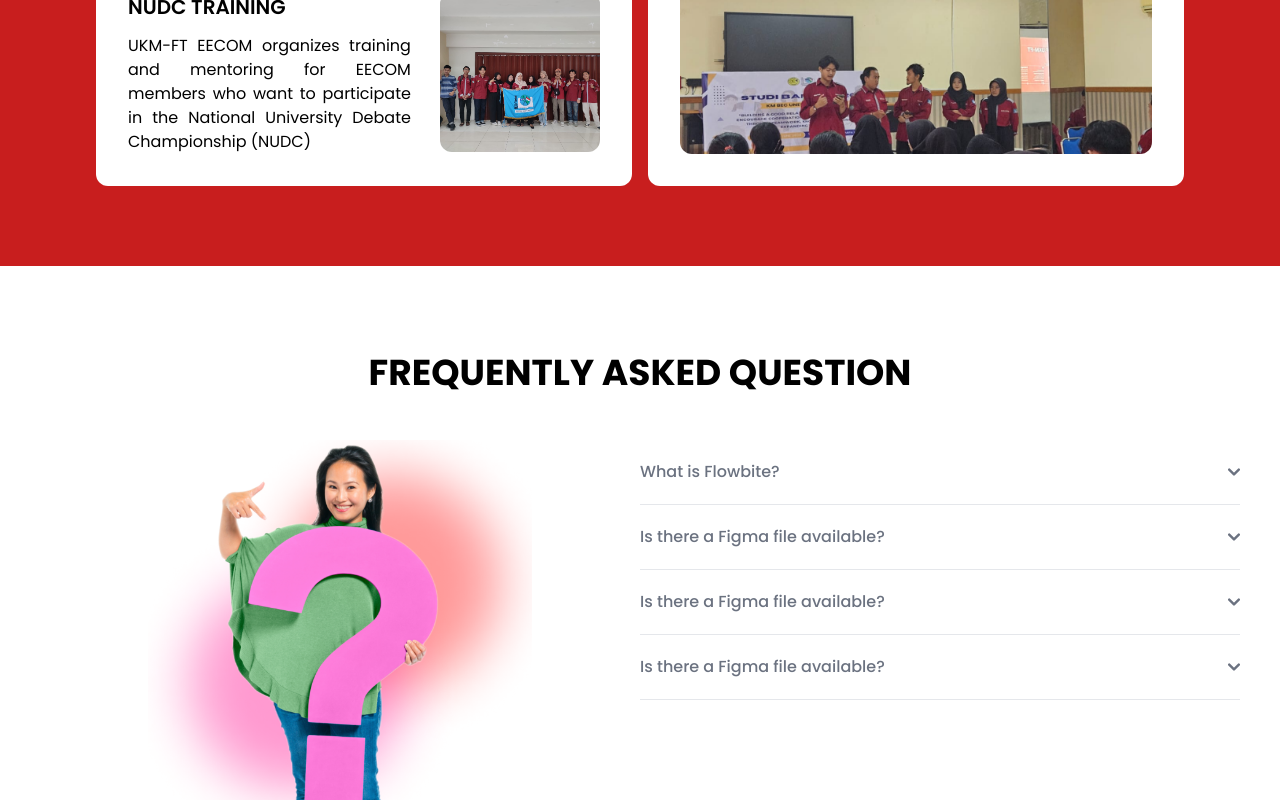
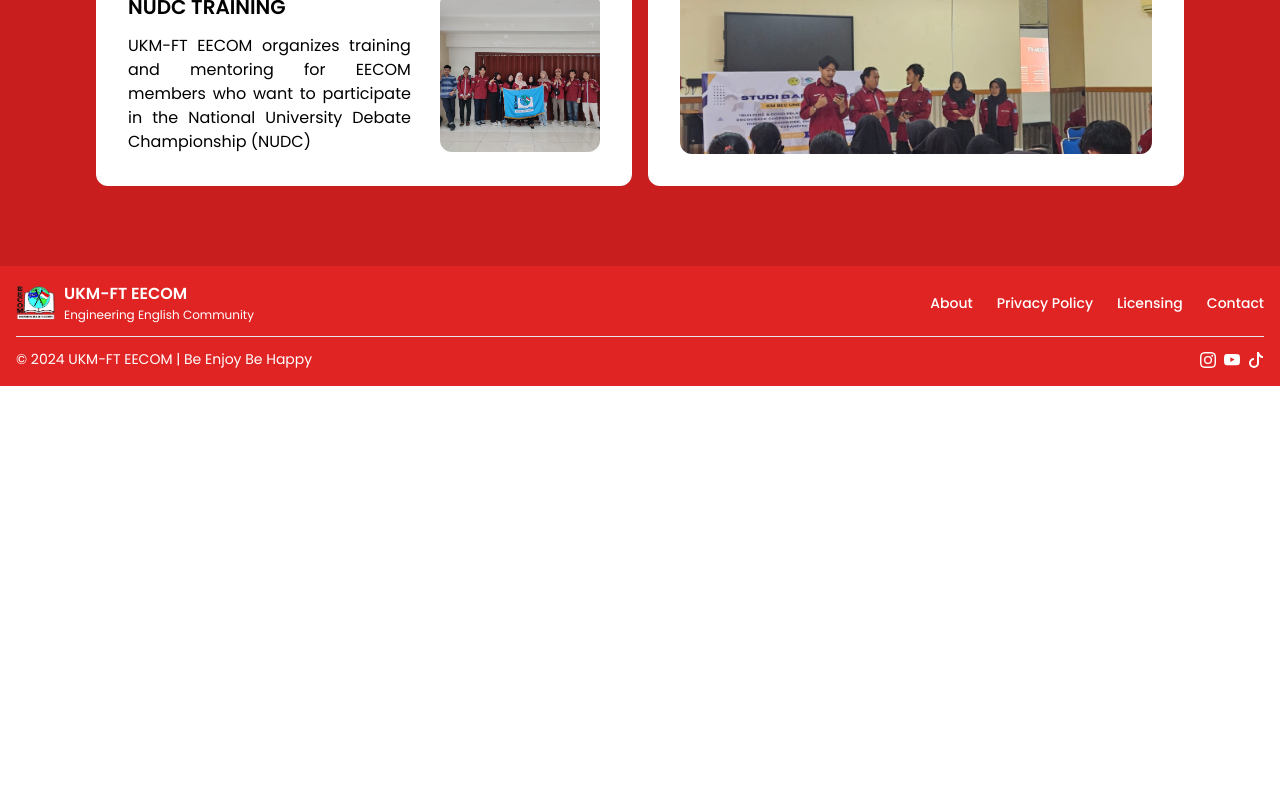
Before and after one commit to dellon10/eecom-blog-fe, a React (Vite) app: page / in a window 1280 px wide. Shown: the part 2000-2800 px from the top of the page. After the commit the page ends 2386 px from the top, so only its background shows below. Built offline with nearby package versions, Linux system fonts and the light colour scheme.

Commit message:
update : hidden faq

```diff
--- a/src/user/homepage/components/faq-section.jsx
+++ b/src/user/homepage/components/faq-section.jsx
@@ -9,7 +9,7 @@ export default function FAQSection() {
   };
 
   return (
-    <section className="bg-white md:px-10 px-4 py-7 md:py-20">
+    <section className="bg-white md:px-10 px-4 py-7 md:py-20 hidden">
       <h1 className="w-full text-center text-2xl md:text-4xl font-bold">
         FREQUENTLY ASKED QUESTION
       </h1>
```
